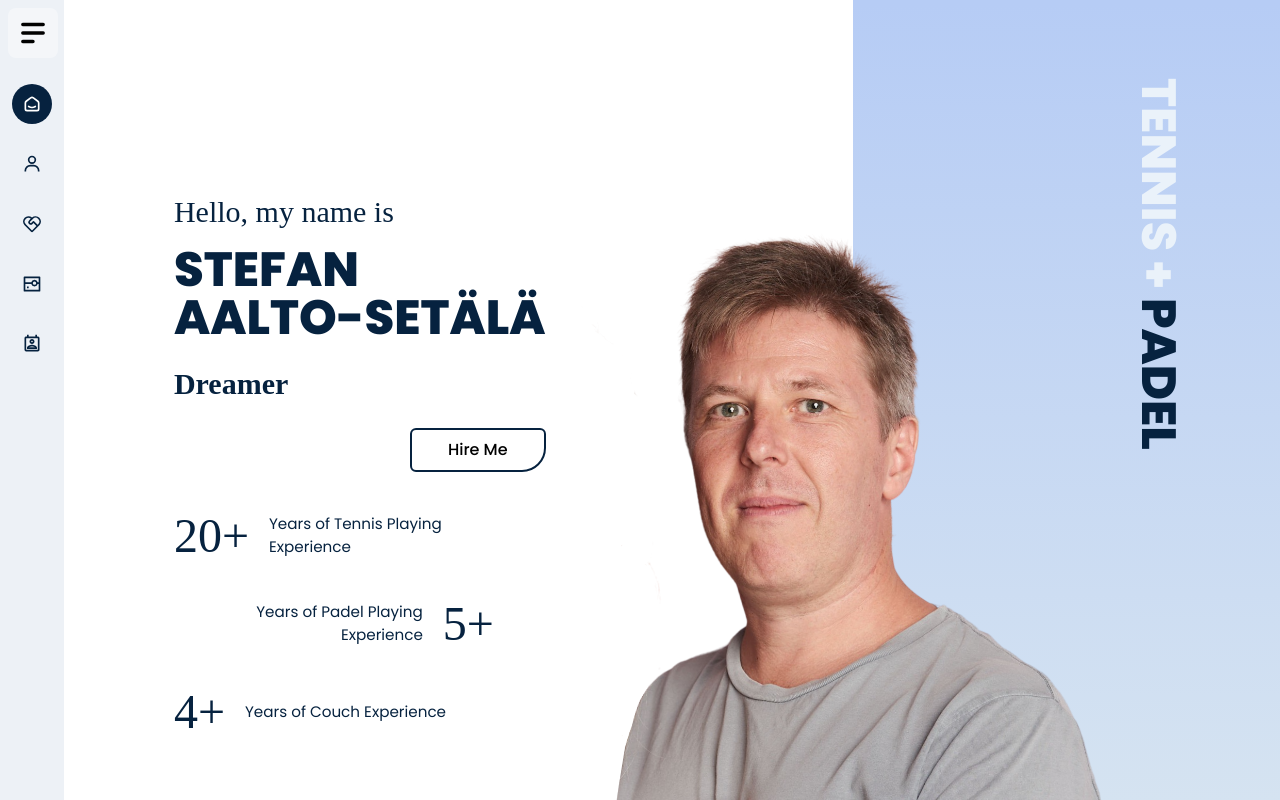
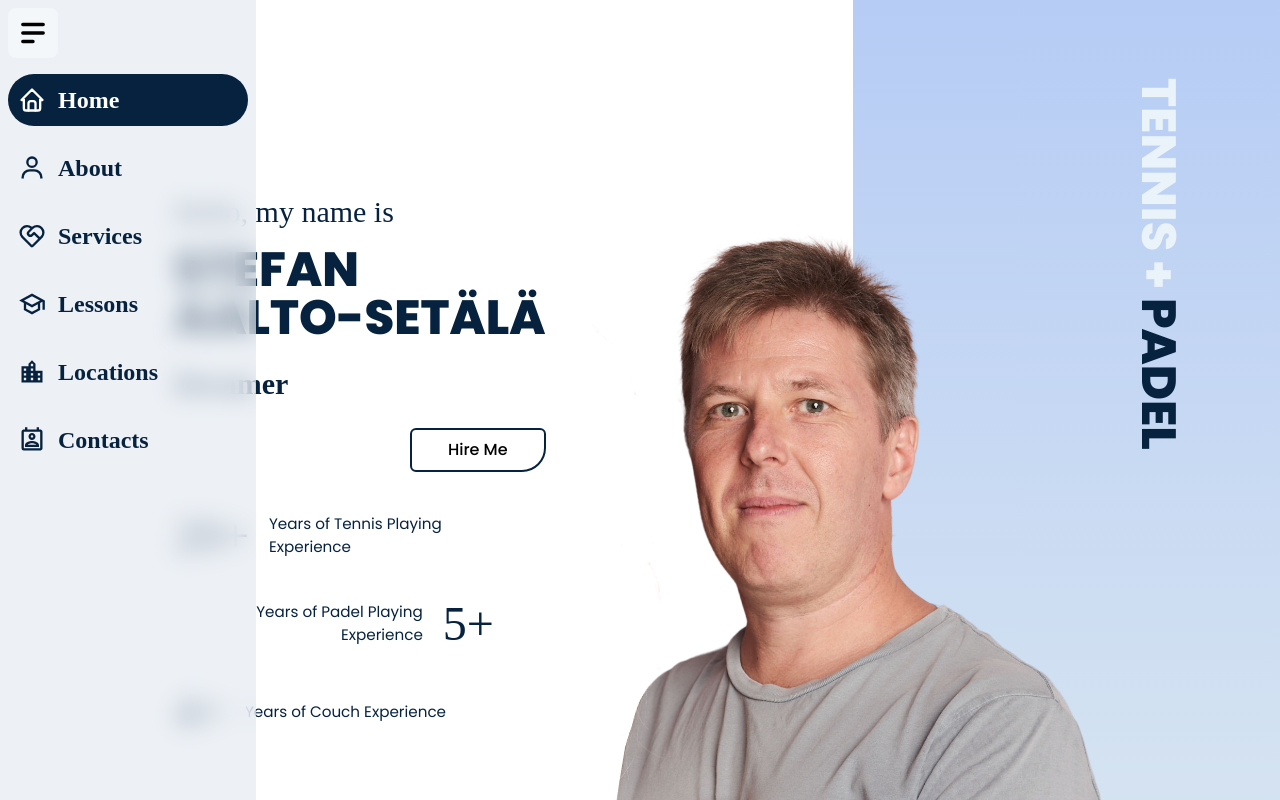
Before and after one commit to Viktoriia-code/tennis-page, a React (Vite) app: page / in a window 1280 px wide. Both pictures are taken after a click on the element 33 px from the left and 33 px from the top of the page. Shown: the top 800 px of the page. Built offline with nearby package versions, Linux system fonts and the light colour scheme; a web font is replaced by a local one.

Commit message:
feat: added hover for navbar

```diff
--- a/package.json
+++ b/package.json
@@ -17,6 +17,7 @@
     "react-hot-toast": "^2.4.1",
     "react-icons": "^4.8.0",
     "react-modal": "^3.16.1",
+    "react-router-dom": "^6.11.1",
     "react-scroll-to-top": "^3.0.0",
     "swiper": "^9.3.0"
   },
--- a/src/Content.js
+++ b/src/Content.js
@@ -41,30 +41,40 @@ import avatar4 from "./assets/images/Testimonials/avatar4.png";
 import { GrMail } from "react-icons/gr";
 import { MdArrowForward, MdCall, MdRoom } from "react-icons/md";
 import { BsInstagram } from "react-icons/bs";
-import { TbSmartHome } from "react-icons/tb";
+import { TbHome } from "react-icons/tb";
 import { BiUser } from "react-icons/bi";
 import { RiServiceLine, RiProjectorLine } from "react-icons/ri";
-import { MdOutlinePermContactCalendar } from "react-icons/md";
+import { MdOutlinePermContactCalendar, MdOutlineLocationCity, MdOutlineSchool } from "react-icons/md";
 
 export const content = {
   nav: [
     {
+      title: "Home",
       link: "#home",
-      icon: TbSmartHome,
+      icon: TbHome,
     },
     {
+      title: "About",
       link: "#about",
       icon: BiUser,
     },
     {
+      title: "Services",
       link: "#services",
       icon: RiServiceLine,
     },
     {
+      title: "Lessons",
       link: "#lessons",
-      icon: RiProjectorLine,
+      icon: MdOutlineSchool,
     },
     {
+      title: "Locations",
+      link: "#locations",
+      icon: MdOutlineLocationCity,
+    },
+    {
+      title: "Contacts",
       link: "#contact",
       icon: MdOutlinePermContactCalendar,
     },
--- a/src/components/Locations.jsx
+++ b/src/components/Locations.jsx
@@ -1,12 +1,12 @@
 // import content
-import { createElement } from "react";
+//import { createElement } from "react";
 import { content } from "../Content";
 
 const Locations = () => {
   const { locations } = content;
 
   return (
-    <section id="services">
+    <section id="locations">
       <div className="md:container px-5 py-14">
         <h2 className="title" data-aos="fade-down">
           {locations.title}
--- a/src/components/Navbar.jsx
+++ b/src/components/Navbar.jsx
@@ -9,7 +9,9 @@ const Navbar = () => {
   const [active, setActive] = useState(0);
 
   return (
-    <div className="w-full flex justify-center">
+    <aside className={`fixed z-[999] bg-slate-200/60 backdrop-blur-md left-0 min-h-screen ${
+      showMenu ? "w-64" : "w-16"
+    } duration-500`}>
       <div
         className="sm:cursor-pointer fixed top-2 left-2 z-[999] rounded-lg bg-white/40 p-2"
         onClick={() => setShowMenu(!showMenu)}
@@ -17,24 +19,43 @@ const Navbar = () => {
         <HiMenuAlt2 size={34} />
       </div>
       <nav
-        className={`fixed top-0 h-[100%] z-[998] flex flex-col items-center gap-5 bg-slate-200/60 px-3 py-3 pt-[84px]
-        backdrop-blur-md text-dark_primary duration-300 ${
-          showMenu ? "left-0 duration-300" : "duration-300 left-[-100%]"
-        }`}
+        className={`relative top-0 h-[100%] z-[998] flex flex-col gap-4 px-2 pb-3 pt-[74px]
+        text-dark_primary duration-500`}
       >
         {nav.map((item, i) => (
           <a
             key={i}
             href={item.link}
             onClick={() => setActive(i)}
-            className={`text-xl p-2.5 rounded-full sm:cursor-pointer
-     ${i === active && "bg-dark_primary text-white"} `}
+            className={`text-xl p-2.5 rounded-full sm:cursor-pointer flex items-center gap-3 group duration-300
+     ${i === active && "bg-dark_primary text-white"} ${
+      item?.margin && "mt-5"}
+    }`}
           >
-            {createElement(item.icon)}
+            <div>{createElement(item?.icon, { size: "28" })}</div>
+            <h2
+                style={{
+                  transitionDelay: `${i + 3}00ms`,
+                }}
+                className={`whitespace-pre duration-300 text-inherit text-2xl ${
+                  !showMenu && "opacity-0 translate-x-28 overflow-hidden pl-4"
+                }`}
+              >
+                {item?.title}
+            </h2>
+            <h2
+                className={`${
+                  showMenu && "hidden"
+                } absolute font-Poppins left-48 bg-white font-semibold whitespace-pre text-gray-900
+                rounded-md drop-shadow-lg px-0 py-0 w-0 overflow-hidden text-2xl group-hover:px-2
+                group-hover:py-1 group-hover:left-[3.9rem] group-hover:duration-300 group-hover:w-fit  `}
+              >
+                {item?.title}
+              </h2>
           </a>
         ))}
       </nav>
-    </div>
+    </aside>
   );
 };
 
```
Also changed, not shown: 1 other file (tests, documents, lock files or other folders).
